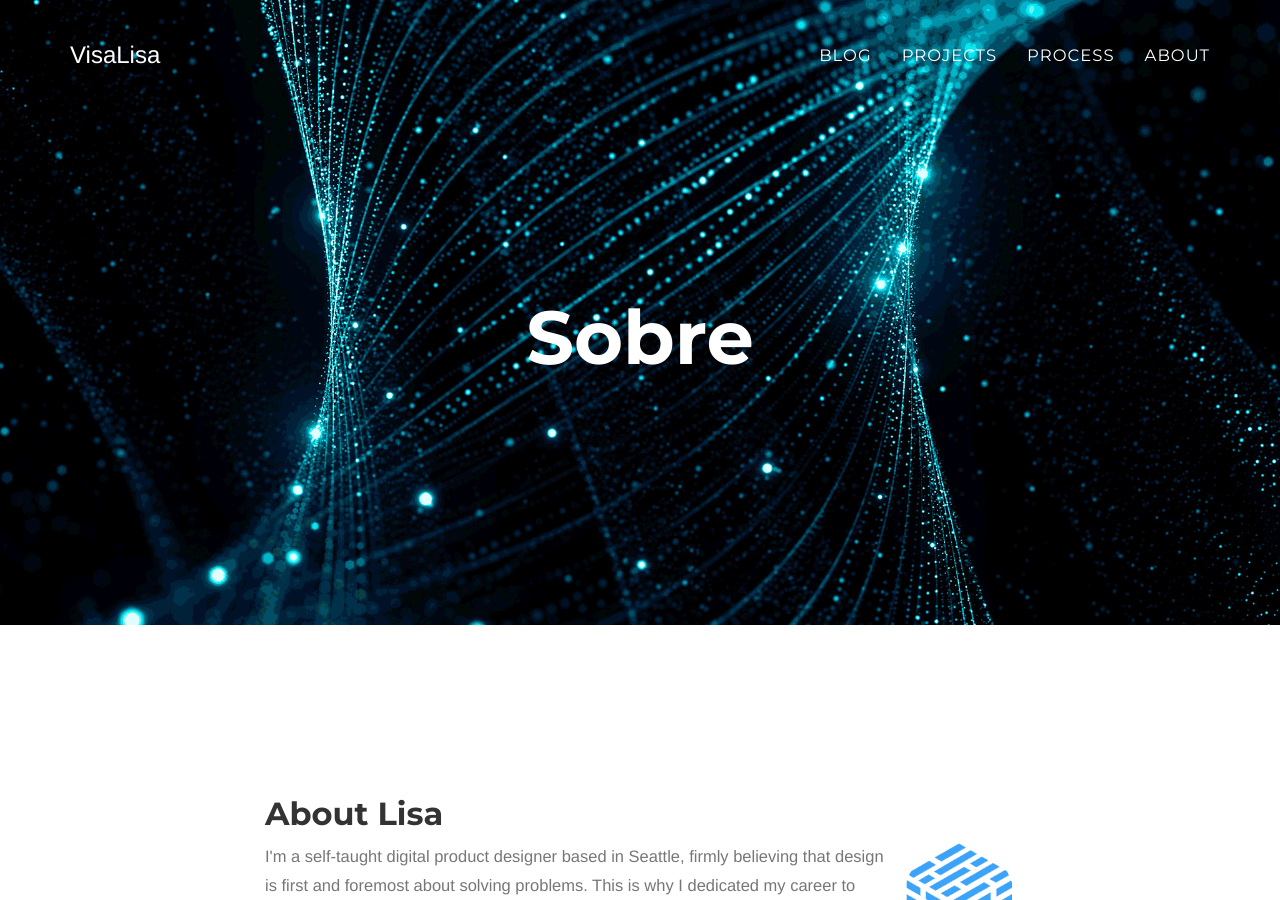
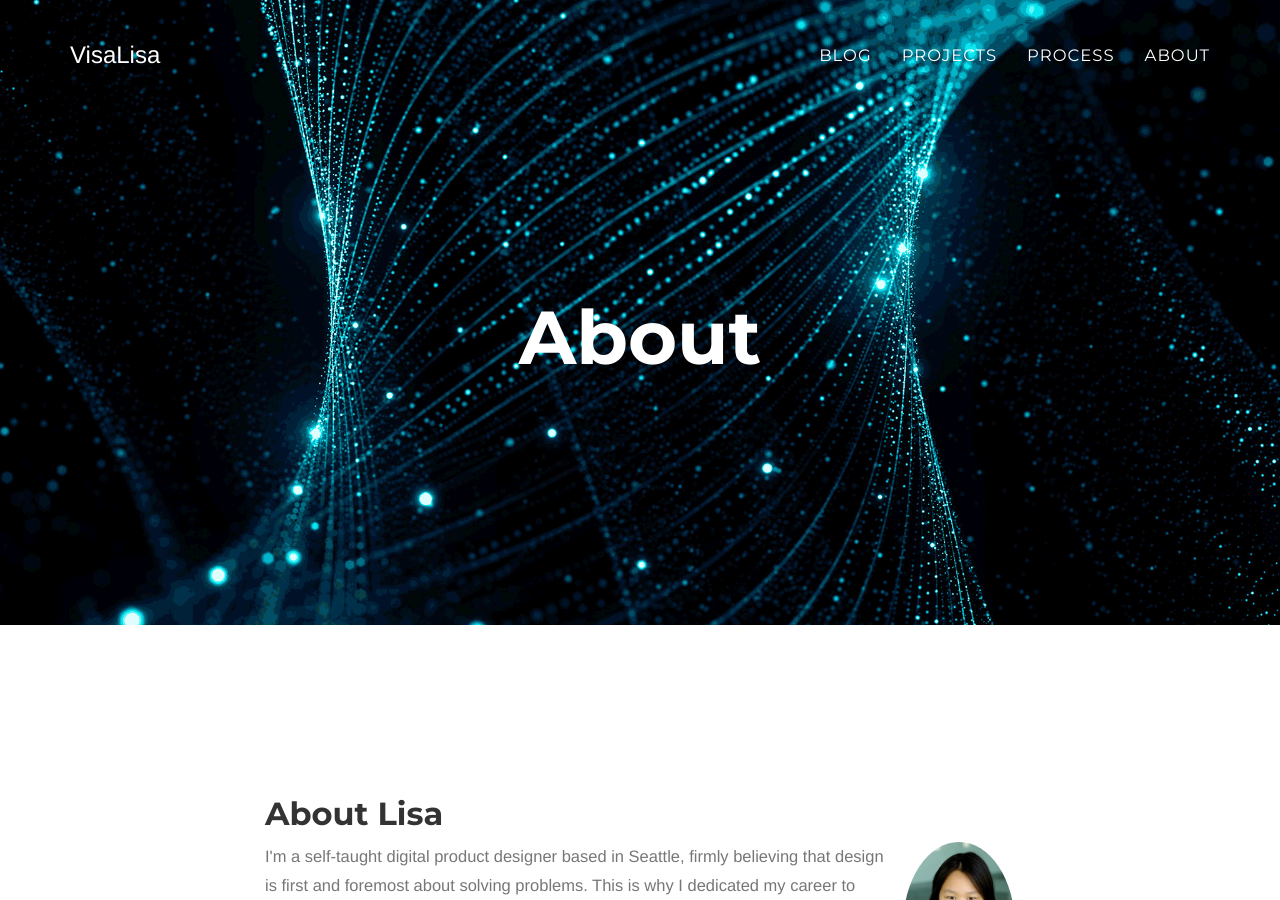
Before and after one commit to VisaLisa/visalisa.github.io, a Jekyll site: the page built from about.html, in a window 1280 px wide and 900 px high. Built offline with Jekyll 4.4.1, drawn with Linux system fonts in a browser that asks for light colours; some web fonts are replaced.

Commit message:
update links

```diff
--- a/_includes/about.html
+++ b/_includes/about.html
@@ -3,7 +3,8 @@
 <div class="row">
     <div class="col-lg-12">
     <h2>About Lisa</h2>
-        <div class="text-muted"><img src="/img/logo.png" alt="logo" class="img-responsive img-circle pull-right" style="width:15%;margin-left:2%">
+        <div class="text-muted">
+        <img src="/img/avatar.jpg" alt="logo" class="img-responsive img-circle pull-right" style="width:15%;margin-left:2%">
 
 <p>I'm a self-taught digital product designer based in Seattle, firmly believing that design is first and foremost about solving problems. This is why I dedicated my career to working closely with great companies, making sure we deliver delight to their customers at every step of interaction with their product.</p>
 <!--<p>I am a process-driven product designer who enjoys solving real-world problems. My expertise lies in user research, information architecture and systems design – crafting interconnected sets of elements to simplify a complex problem.</p>-->
--- a/about.html
+++ b/about.html
@@ -1,6 +1,6 @@
 ---
 layout: page
-title: "Sobre"
+title: "About"
 ---
 
 {% include about.html %}
--- a/blog.html
+++ b/blog.html
@@ -8,7 +8,7 @@ title: "Blog"
 
 
 {% for post in site.posts reversed %}
-    {% if post.tags contains 'tutorial' %}
+    {% if post.tags contains 'Tutorial' %}
         <hr>
         <div class="post-preview" style="margin-top: 2%;">
             <a href="{{ post.url | prepend: site.baseurl }}">
```
Also changed, not shown: _layouts/tutorial.html (line endings or trailing spaces).
